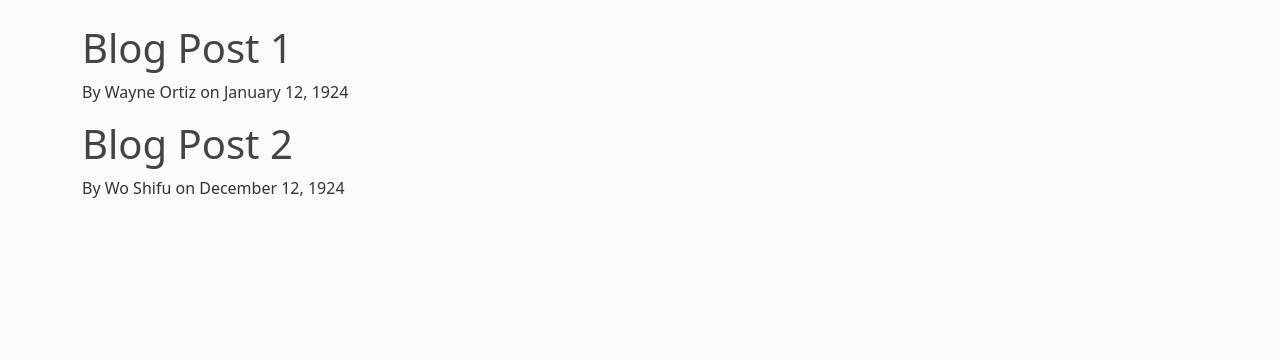
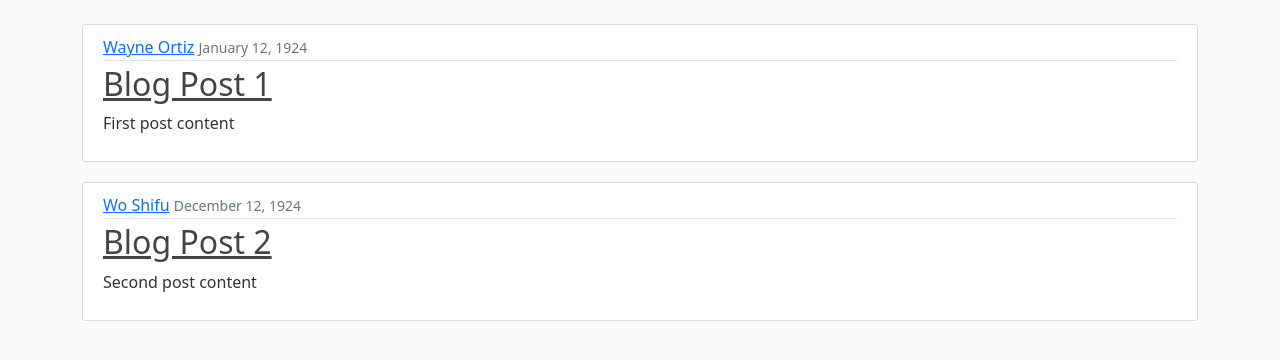
Before and after one commit to WayneMusungu/Pitch-Quotes, a Flask app: page / in a window 1280 px wide. Shown: the part 56-416 px from the top of the page. Run offline with Flask 2, Linux system fonts and the light colour scheme.

Commit message:
Add card to home.html

```diff
--- a/templates/home.html
+++ b/templates/home.html
@@ -1,8 +1,18 @@
 {% extends "base.html" %}
 {% block content %}
     {% for post in posts %}
-        <h1>{{ post.title }}</h1>
-        <p>By {{ post.author }} on {{post.date_posted}}</p>
-    {% endfor %}
 
-{% endblock %}
+    <article class="media content-section">
+        <div class="media-body">
+          <div class="article-metadata">
+            <a class="mr-2" href="#">{{ post.author }}</a>
+            <small class="text-muted">{{ post.date_posted }}</small>
+          </div>
+          <h2><a class="article-title" href="#">{{ post.title }}</a></h2>
+          <p class="article-content">{{ post.content }}</p>
+        </div>
+      </article>
+
+    {% endfor%}
+
+{% endblock content %}
```
